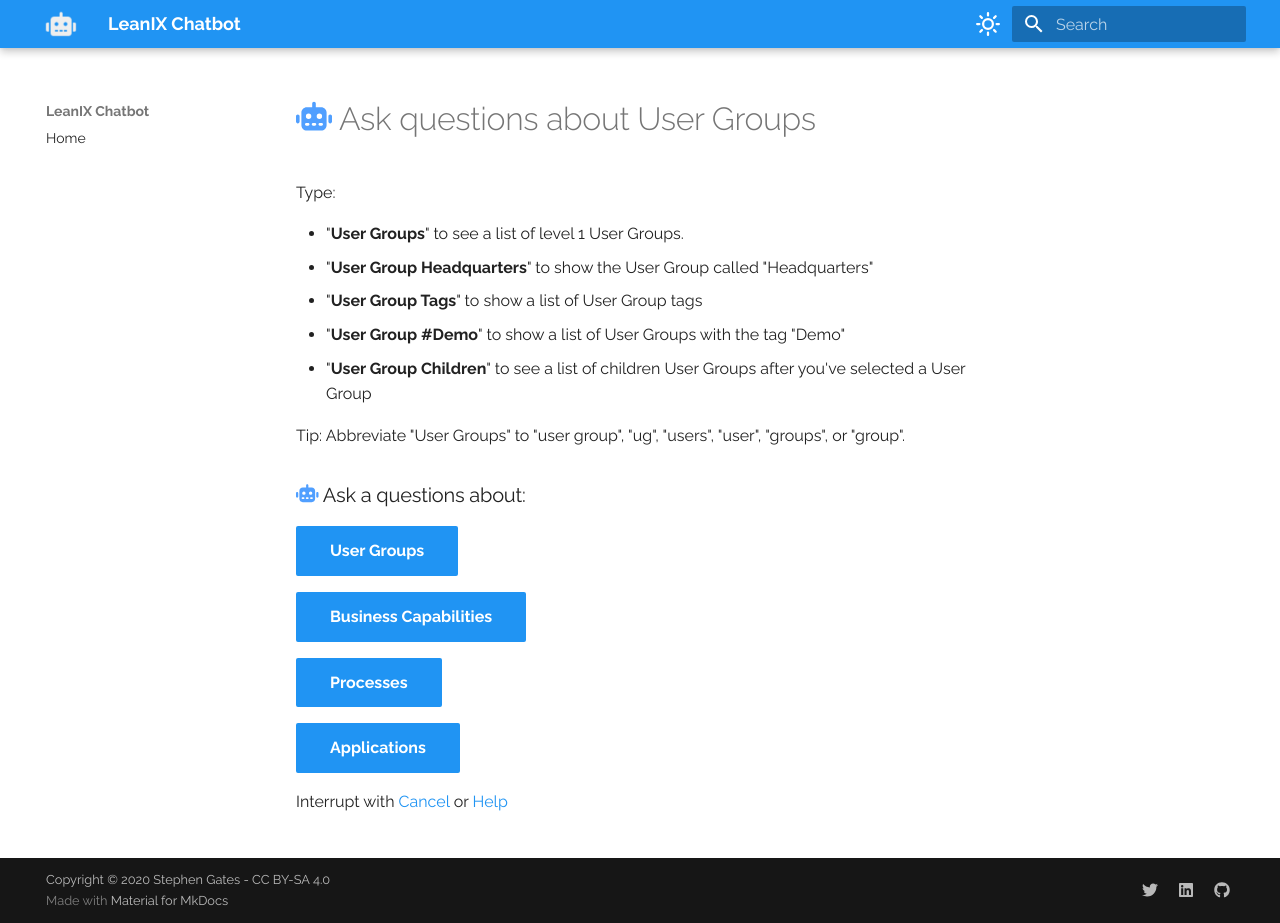
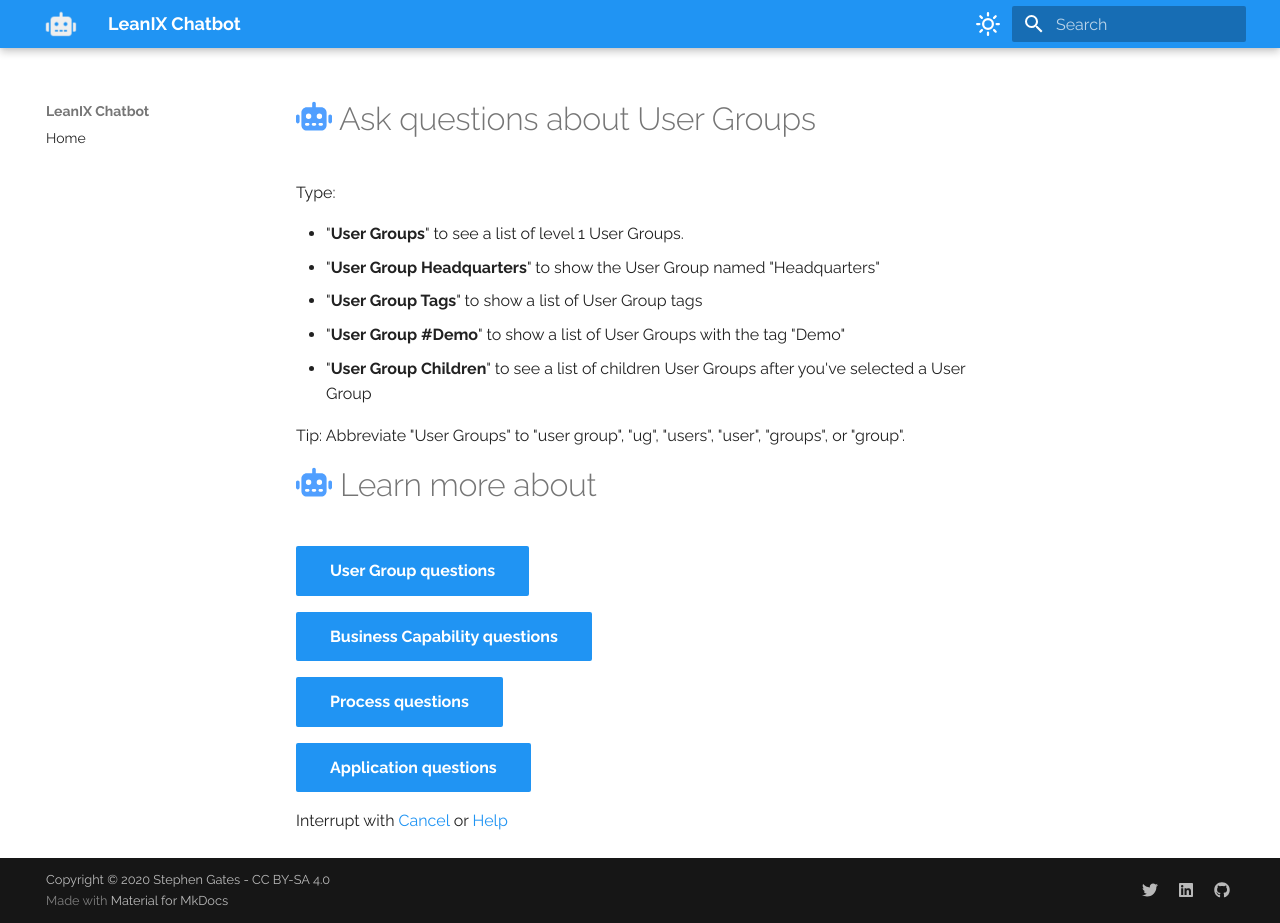
Before and after one commit to Stephen-Gates/chatbot, an MkDocs documentation site: the page built from docs/help-user-group.md, in a window 1280 px wide and 923 px high. Built offline with MkDocs 1.6.1 and Material for MkDocs 9.7.7, drawn with Linux system fonts in a browser that asks for light colours; comment, search, counter and statistics services are not loaded.

Commit message:
republish

```diff
--- a/docs/help-user-group.md
+++ b/docs/help-user-group.md
@@ -3,21 +3,21 @@
 Type:
 
 - "**User Groups**" to see a list of level 1 User Groups.
-- "**User Group Headquarters**" to show the User Group called "Headquarters"
+- "**User Group Headquarters**" to show the User Group named "Headquarters"
 - "**User Group Tags**" to show a list of User Group tags
 - "**User Group #Demo**" to show a list of User Groups with the tag "Demo"
 - "**User Group Children**" to see a list of children User Groups after you've selected a User Group
 
 Tip: Abbreviate "User Groups" to "user group", "ug", "users", "user", "groups", or "group".
 
-### :fontawesome-solid-robot:{: .blue } Ask a questions about:
+# :fontawesome-solid-robot:{: .blue } Learn more about
 
-[User Groups](../help-user-group/){: .md-button .md-button--primary }
+[User Group questions](../help-user-group/){: .md-button .md-button--primary }
 
-[Business Capabilities](../help-business-capability/){: .md-button .md-button--primary }
+[Business Capability questions](../help-business-capability/){: .md-button .md-button--primary }
 
-[Processes](../help-process/){: .md-button .md-button--primary }
+[Process questions](../help-process/){: .md-button .md-button--primary }
 
-[Applications](../help-application/){: .md-button .md-button--primary }
+[Application questions](../help-application/){: .md-button .md-button--primary }
 
 Interrupt with [Cancel](../cancel/) or [Help](../help/)
```
Also changed, not shown: docs/find-user-group-by.md (+9 -5 lines), docs/help.md (+5 -5 lines), docs/user-group-children-found.md (+1 -3 lines), docs/welcome.md (+2 -0 lines), site/find-user-group-by/index.html, site/help-user-group/index.html, site/help/index.html, site/search/search_index.json, site/user-group-children-found/index.html, site/welcome/index.html, 1 other file.
